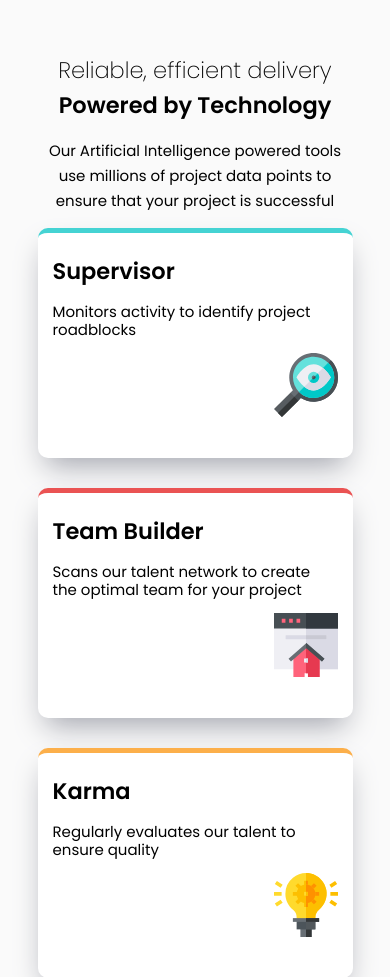
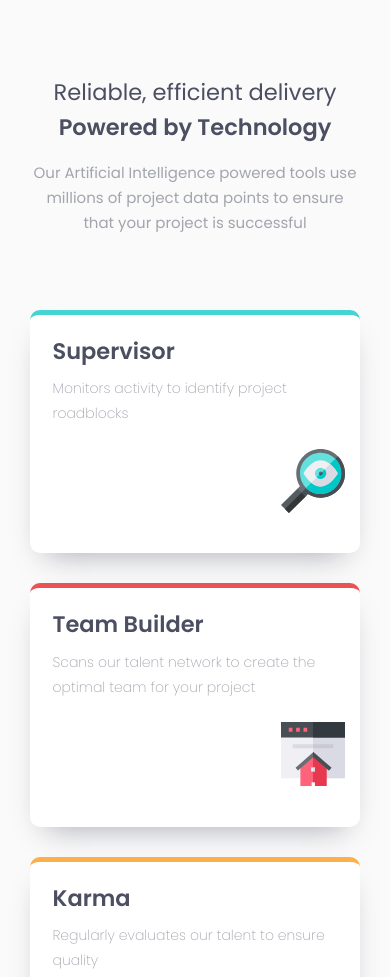
Before and after one commit to jbuendia1y/four-card-feature-section-master, a plain HTML site: page index.html in a window 390 px wide. Shown: the top 977 px of the page. Drawn offline with nearby package versions, Linux system fonts and the light colour scheme.

Commit message:
Mobile
Ya se realizaron los cambios para la version mobile.

```diff
--- a/src/scss/_box-container.scss
+++ b/src/scss/_box-container.scss
@@ -1,3 +1,3 @@
 .box-container{
-    padding: 2.5em;
+    padding: 2em;
 }
--- a/src/scss/_card.scss
+++ b/src/scss/_card.scss
@@ -3,6 +3,27 @@
     padding: 1em;
     padding-top: .5em;
 
+    &__text{
+        margin-left: .5em;
+        margin-top: 1.1em;
+        margin-bottom: 1.5em;
+    }
+
+    &__title{
+        color: $text-colorDark;
+        font-weight: 600;
+        margin: .5em 0;
+    }
+
+    &__paragraph{
+        color: $colorGrayishBlue;
+        font-weight: 200;
+        line-height: 25px;
+        font-size: 14px;
+
+        margin: 0 0;
+    }
+
     &__img{
         text-align: right;
     }
--- a/src/scss/_main-grid.scss
+++ b/src/scss/_main-grid.scss
@@ -14,7 +14,7 @@
         border-radius: 10px;
         border-top: 5px solid $colorSupervisor;
 
-        box-shadow: 0 15px 2em -.5em $colorGrayishBlue;
+        box-shadow: 0 15px 2em -1em $colorGrayishBlue;
 
         &:nth-child(2){
             border-top-color: $colorBuilder;
--- a/src/scss/_text.scss
+++ b/src/scss/_text.scss
@@ -1,10 +1,14 @@
 .main-text{
     text-align: center;
 
+    margin-bottom: 5em;
+    margin-top: 3em;
+
     &__title{
         font-size: 1.5em;
-        font-weight: 200;
+        font-weight: 400;
         line-height: 35px;
+        color: $text-colorDark;
     }
     &__span{
         display: block;
@@ -13,5 +17,6 @@
 
     &__paragraph{
         line-height: 25px;
+        color: $colorGrayishBlue;
     }
 }
```
Also changed, not shown: src/css/styles.css.
